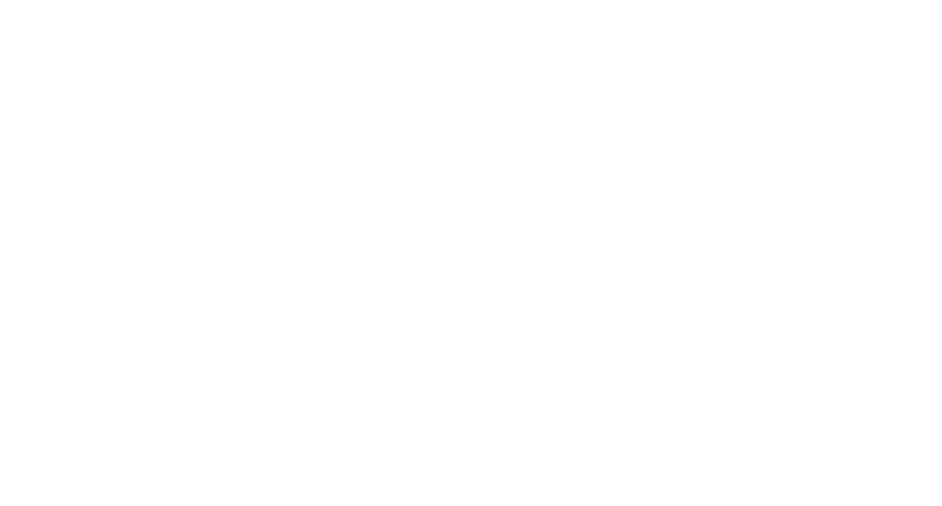
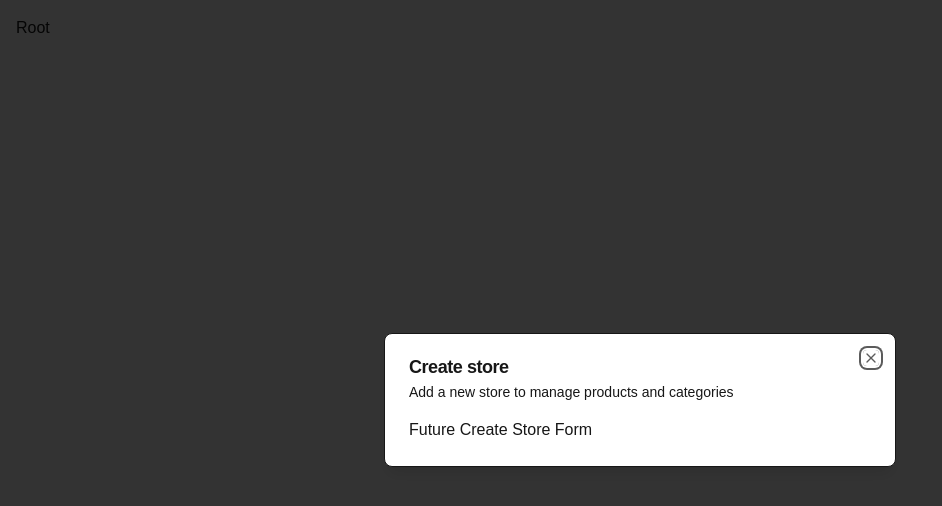
Before and after one commit to mahdi6788/e-commerce, a Next.js app: page / in a window 1280 px wide. Shown: the top 506 px of the page, without its empty margins (0-942 px from the left). Built offline with nearby package versions, Linux system fonts and the light colour scheme.

Commit message:
feat: implement modal system with StoreModal and having access to modal anywhere by adding ModalProvider in layout.tsx

```diff
--- a/app/(root)/page.tsx
+++ b/app/(root)/page.tsx
@@ -1,9 +1,16 @@
-import { UserButton } from "@clerk/nextjs";
+"use client";
 
-export default function Home() {
-  return (
-    <div className="p-4">
-      <UserButton afterSwitchSessionUrl="/" />
-    </div>
-  );
+import { useStoreModal } from "@/hooks/use-store-modal";
+import { useEffect } from "react";
+
+export default function SetupPage() {
+  const { isOpen, onOpen } = useStoreModal();
+
+  useEffect(() => {
+    if (!isOpen) {
+      onOpen();
+    }
+  }, [isOpen, onOpen]);
+
+  return <div className="p-4">Root</div>;
 }
--- a/app/layout.tsx
+++ b/app/layout.tsx
@@ -1,17 +1,10 @@
+import "./globals.css";
 import type { Metadata } from "next";
-import { Geist, Geist_Mono } from "next/font/google";
-import "./globals.css";
 import { ClerkProvider } from "@clerk/nextjs";
 
-const geistSans = Geist({
-  variable: "--font-geist-sans",
-  subsets: ["latin"],
-});
+import ModalProvider from "@/providers/ModalProvider";
+import { geistMono, geistSans } from "@/lib/fonts";
 
-const geistMono = Geist_Mono({
-  variable: "--font-geist-mono",
-  subsets: ["latin"],
-});
 
 export const metadata: Metadata = {
   title: "Create Next App",
@@ -29,6 +22,7 @@ export default function RootLayout({
         <body
           className={`${geistSans.variable} ${geistMono.variable} antialiased`}
         >
+          <ModalProvider />
           {children}
         </body>
       </html>
--- /dev/null
+++ b/components/Modal.tsx
@@ -0,0 +1,39 @@
+import {
+  Dialog,
+  DialogContent,
+  DialogDescription,
+  DialogHeader,
+  DialogTitle,
+} from "./ui/dialog";
+
+interface ModalProps {
+  isOpen: boolean;
+  onClose: () => void;
+  title: string;
+  description: string;
+  children: React.ReactNode;
+}
+
+export const Modal: React.FC<ModalProps> = ({
+  isOpen,
+  onClose,
+  title,
+  description,
+  children,
+}) => {
+  const onChange = (open: boolean) => {
+    if (!open) onClose();
+  };
+
+  return (
+    <Dialog open={isOpen} onOpenChange={onChange}>
+      <DialogContent>
+        <DialogHeader>
+          <DialogTitle>{title}</DialogTitle>
+          <DialogDescription>{description}</DialogDescription>
+        </DialogHeader>
+        <div>{children}</div>
+      </DialogContent>
+    </Dialog>
+  );
+};
--- /dev/null
+++ b/components/modals/StoreModal.tsx
@@ -0,0 +1,16 @@
+import { useStoreModal } from "@/hooks/use-store-modal";
+import { Modal } from "@/components/Modal";
+
+export default function StoreModal() {
+    const {isOpen, onClose} = useStoreModal()
+
+  return (
+    <Modal
+      title="Create store"
+      description="Add a new store to manage products and categories"
+      isOpen={isOpen} onClose={onClose}
+    >
+        Future Create Store Form
+    </Modal>
+  );
+}
--- /dev/null
+++ b/lib/fonts.ts
@@ -0,0 +1,11 @@
+import { Geist, Geist_Mono } from "next/font/google";
+
+export const geistSans = Geist({
+  variable: "--font-geist-sans",
+  subsets: ["latin"],
+});
+
+export const geistMono = Geist_Mono({
+  variable: "--font-geist-mono",
+  subsets: ["latin"],
+});
--- /dev/null
+++ b/providers/ModalProvider.tsx
@@ -0,0 +1,30 @@
+/*
+build ModalProvider and use in layout to be able to trigger it any where just by change isOpen state through onOpen and OnClose created in useStoreModal
+*/
+
+"use client";
+import StoreModal from "@/components/modals/StoreModal";
+import { useEffect, useState } from "react";
+
+export default function ModalProvider() {
+  /*
+   preventing from hydration rendering
+   hydration error happens when something happens in server side and the same time something else happens in client side that are not sync, resulting error. so we should make conditions that client component just run when it is mounted otherwise it returns null.
+   */
+
+  const [isMounted, setIsMounted] = useState(false);
+
+  useEffect(() => {
+    setIsMounted(true);
+  }, []);
+
+  if (!isMounted) {
+    return null;
+  }
+
+  return (
+    <>
+      <StoreModal />
+    </>
+  );
+}
```
